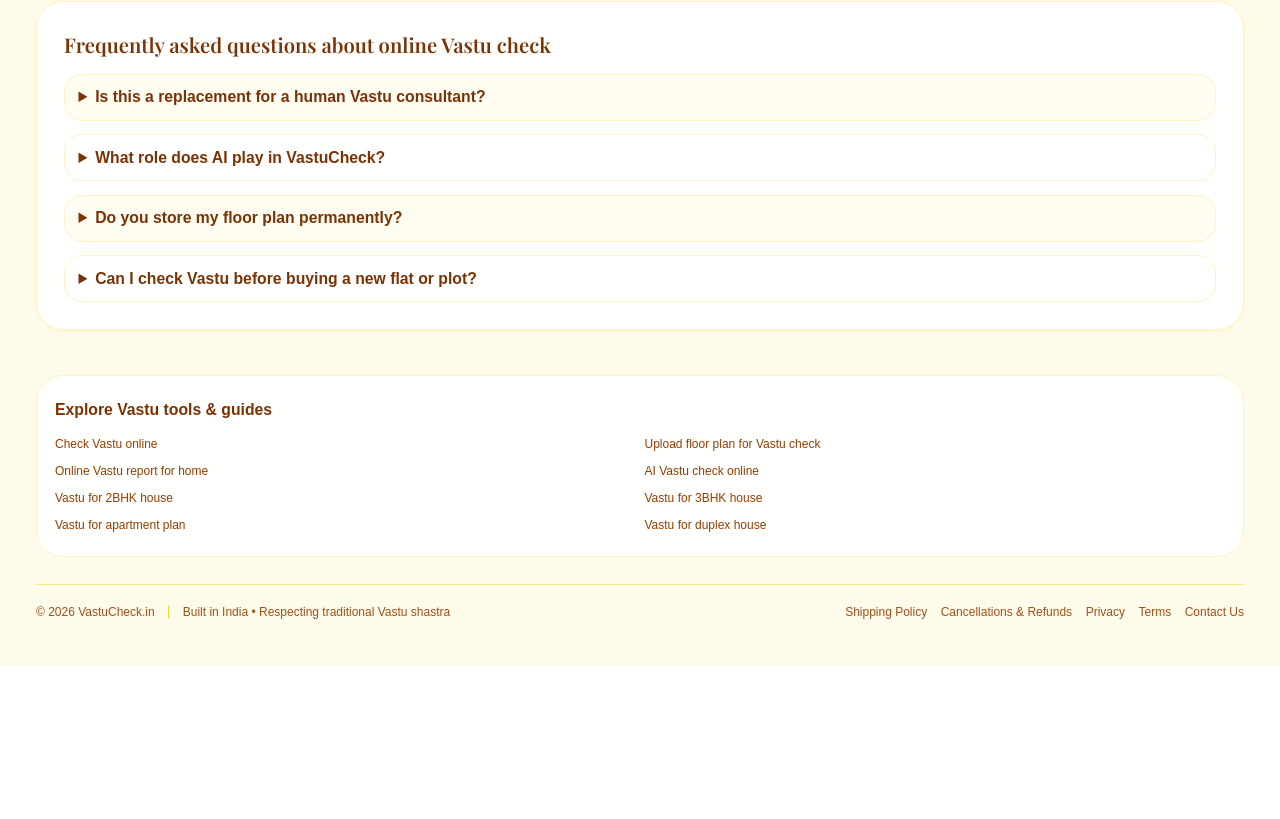
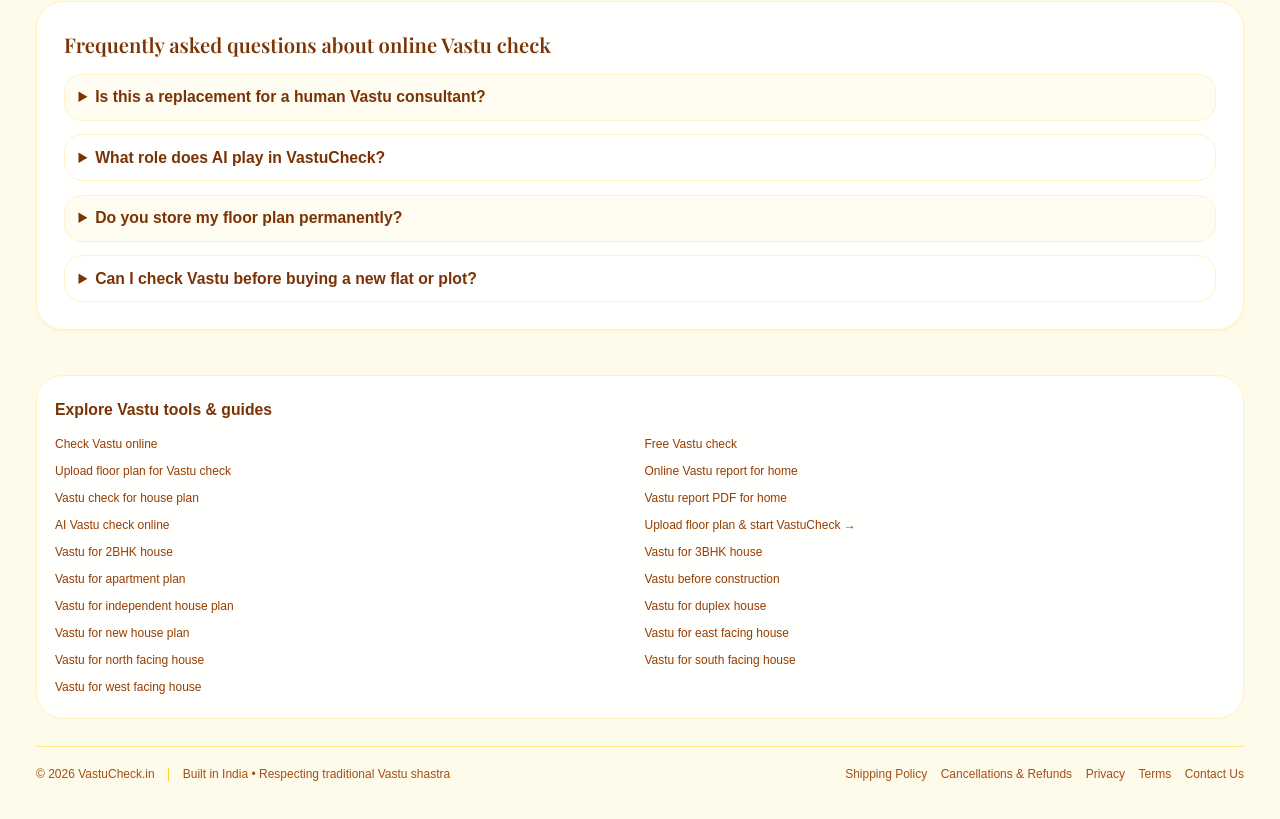
Before and after one commit to manojkumar3692/vastuAI, a Next.js app: page / in a window 1280 px wide. Shown: the part 1679-2498 px from the top of the page. Before the commit the page ends 2345 px from the top, so only its background shows below. Built offline with nearby package versions, Linux system fonts and the light colour scheme; a web font is replaced by a local one.

Commit message:
page fix

```diff
--- a/src/app/page.tsx
+++ b/src/app/page.tsx
@@ -630,23 +630,37 @@
         </section>
 
 {/* Explore more tools & property guides */}
+{/* Explore more tools & property guides */}
 <section className="mt-10 rounded-3xl border border-amber-100 bg-white/90 px-4 py-5">
-  <h3 className="text-sm font-semibold text-amber-900">Explore Vastu tools & guides</h3>
+  <h3 className="text-sm font-semibold text-amber-900">
+    Explore Vastu tools & guides
+  </h3>
 
   <div className="mt-3 grid gap-2 text-[12px] text-amber-800 sm:grid-cols-2">
-
     {/* Tier-1 conversion pages */}
     <a href="/check-vastu-online" className="hover:underline">Check Vastu online</a>
+    <a href="/free-vastu-check" className="hover:underline">Free Vastu check</a>
     <a href="/upload-floor-plan-vastu-check" className="hover:underline">Upload floor plan for Vastu check</a>
     <a href="/online-vastu-report-for-home" className="hover:underline">Online Vastu report for home</a>
+    <a href="/vastu-check-for-house-plan" className="hover:underline">Vastu check for house plan</a>
+    <a href="/vastu-report-pdf-for-home" className="hover:underline">Vastu report PDF for home</a>
     <a href="/ai-vastu-check-online" className="hover:underline">AI Vastu check online</a>
+    <a href="/vastu" className="hover:underline">Upload floor plan & start VastuCheck →</a>
 
-    {/* Tier-2 buyer-intent pages */}
+    {/* Tier-2 buyer intent pages */}
     <a href="/vastu-for-2bhk-house" className="hover:underline">Vastu for 2BHK house</a>
     <a href="/vastu-for-3bhk-house" className="hover:underline">Vastu for 3BHK house</a>
     <a href="/vastu-for-apartment-plan" className="hover:underline">Vastu for apartment plan</a>
+    <a href="/vastu-for-house-before-construction" className="hover:underline">Vastu before construction</a>
+    <a href="/vastu-for-independent-house-plan" className="hover:underline">Vastu for independent house plan</a>
     <a href="/vastu-for-duplex-house" className="hover:underline">Vastu for duplex house</a>
+    <a href="/vastu-for-new-house-plan" className="hover:underline">Vastu for new house plan</a>
 
+    {/* Facing-direction pages */}
+    <a href="/vastu-for-east-facing-house" className="hover:underline">Vastu for east facing house</a>
+    <a href="/vastu-for-north-facing-house" className="hover:underline">Vastu for north facing house</a>
+    <a href="/vastu-for-south-facing-house" className="hover:underline">Vastu for south facing house</a>
+    <a href="/vastu-for-west-facing-house" className="hover:underline">Vastu for west facing house</a>
   </div>
 </section>
 
```
